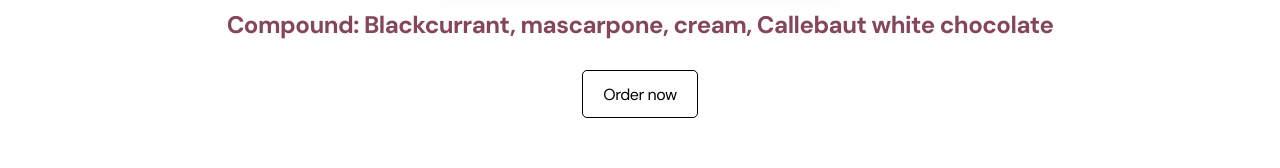
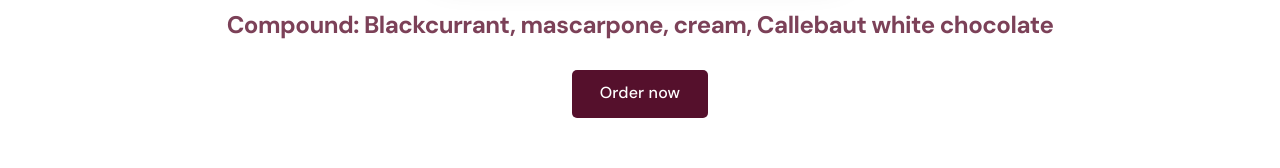
Before and after one commit to akavaliova/ciocia_mocia, a React (Vite) app: page /dessert/1 in a window 1280 px wide. Shown: the part 615-783 px from the top of the page. Built offline with nearby package versions, Linux system fonts and the light colour scheme.

Commit message:
change btn style, made link to Instagram page

```diff
--- a/src/components/footer/Footer.tsx
+++ b/src/components/footer/Footer.tsx
@@ -7,7 +7,7 @@
       <div className="footer__wrapper">
         <ul className="social">
           <li className="social__item">
-            <a href="#!">
+            <a href="https://www.instagram.com/ciocia_mocia/" target="_blank">
               <img src={instagram} alt="Link" />
             </a>
           </li>
--- a/src/components/header/Header.tsx
+++ b/src/components/header/Header.tsx
@@ -5,7 +5,7 @@
     <header className="header">
       <div className="header__wrapper">
         <h1 className="header__title">
-          <strong>
+          <strong className="title-2">
             Welcome to the ciocia_mocia page
           </strong>
           <br />
@@ -13,9 +13,6 @@
         <div className="header__text">
           <p>with passion for sweets</p>
         </div>
-        <a href="#!" className="btn">
-          Download list of desserts
-        </a>
       </div>
     </header>
   );
--- a/src/components/orderBtn/OrderButton.tsx
+++ b/src/components/orderBtn/OrderButton.tsx
@@ -2,7 +2,7 @@
 
 const OrderButton = () => {
   return (
-    <a href="#!" className="btn-outline">
+    <a href="#!" className="btn">
       Order now
     </a>
   );
--- a/src/components/orderBtn/style.scss
+++ b/src/components/orderBtn/style.scss
@@ -0,0 +1,24 @@
+.btn {
+	display: inline-block;
+	height: 48px;
+	padding: 12px 28px;
+
+	border-radius: 5px;
+	background-color: var(--accent);
+	color: var(--white);
+	letter-spacing: 0.15px;
+	font-size: 16px;
+	font-weight: 500;
+
+	transition: opacity 0.2s ease-in;
+
+
+&:hover {
+	opacity: 0.8;
+}
+
+&:active {
+	position: relative;
+	top: 1px;
+}
+}
--- a/src/pages/CertainDessert.tsx
+++ b/src/pages/CertainDessert.tsx
@@ -10,8 +10,10 @@
 const CertainDessert = () => {
   const {id} = useParams();
   const dessert = useMemo(() =>
-  desserts.find((dessert) => dessert.id === Number(id)), [id])
-
+  desserts.find((dessert) => dessert.id === Number(id)), [id]);
+  if (!dessert) {
+    return <div>Dessert not found</div>;
+  }
 
   return (
     <main className="section">
--- a/src/styles/main.scss
+++ b/src/styles/main.scss
@@ -4,7 +4,7 @@
 :root {
 	/* Colors */
 	--blackpure: #cf6b8e;
-	--black: #84455d;
+	--black: #7c4158;
 	--black-border: #be7a9f;
 	--white: #fff;
 	--purple: #55102c;
@@ -98,61 +98,6 @@
 	font-size: 40px;
 	font-weight: 700;
 	line-height: 1.3;
-}
-
-
-/* Btn */
-
-.btn {
-	display: inline-block;
-	height: 48px;
-	padding: 12px 28px;
-
-	border-radius: 5px;
-	background-color: var(--accent);
-	color: var(--white);
-	letter-spacing: 0.15px;
-	font-size: 16px;
-	font-weight: 500;
-
-	transition: opacity 0.2s ease-in;
-
-
-&:hover {
-	opacity: 0.8;
-}
-
-&:active {
-	position: relative;
-	top: 1px;
-}
-
-/* Btn outline */
-
-&-outline {
-	display: flex;
-	column-gap: 10px;
-	align-items: center;
-
-	height: 48px;
-	padding: 12px 20px;
-
-	border-radius: 5px;
-	border: 1px solid #000;
-	background-color: #fff;
-	color: #000;
-
-	transition: opacity 0.2s ease-in;
-}
-
-&-outline:hover {
-	opacity: 0.8;
-}
-
-&-outline:active {
-	position: relative;
-	top: 1px;
-}
 }
 
 /* Desserts  */
```
